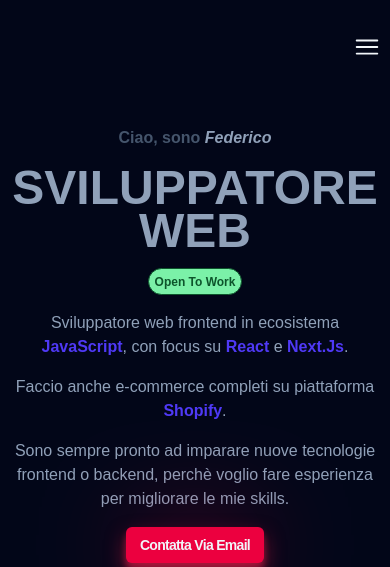
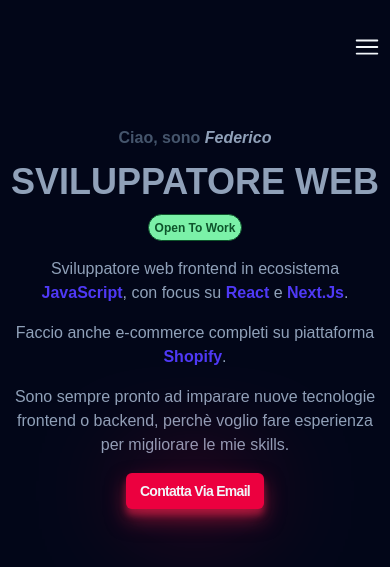
Before and after one commit to FedericoViga/Portfolio, a website built with Vite: page index.html in a window 390 px wide. Shown: the top 567 px of the page. Built offline with nearby package versions, Linux system fonts and the light colour scheme; a web font is replaced by a local one.

Commit message:
cambiato stile titolo hero mobile

```diff
--- a/styles/components/hero.css
+++ b/styles/components/hero.css
@@ -29,14 +29,14 @@
   display: none;
 }
 
-.hero__title-container-mobile {
+/* .hero__title-container-mobile {
   overflow: hidden;
-}
+} */
 
 .hero__title-mobile {
   color: var(--clr-slate400);
   text-transform: uppercase;
-  font-size: var(--size-5xl);
+  font-size: var(--size-4xl);
   letter-spacing: -0.05;
   line-height: 0.9;
   opacity: 0;
```
